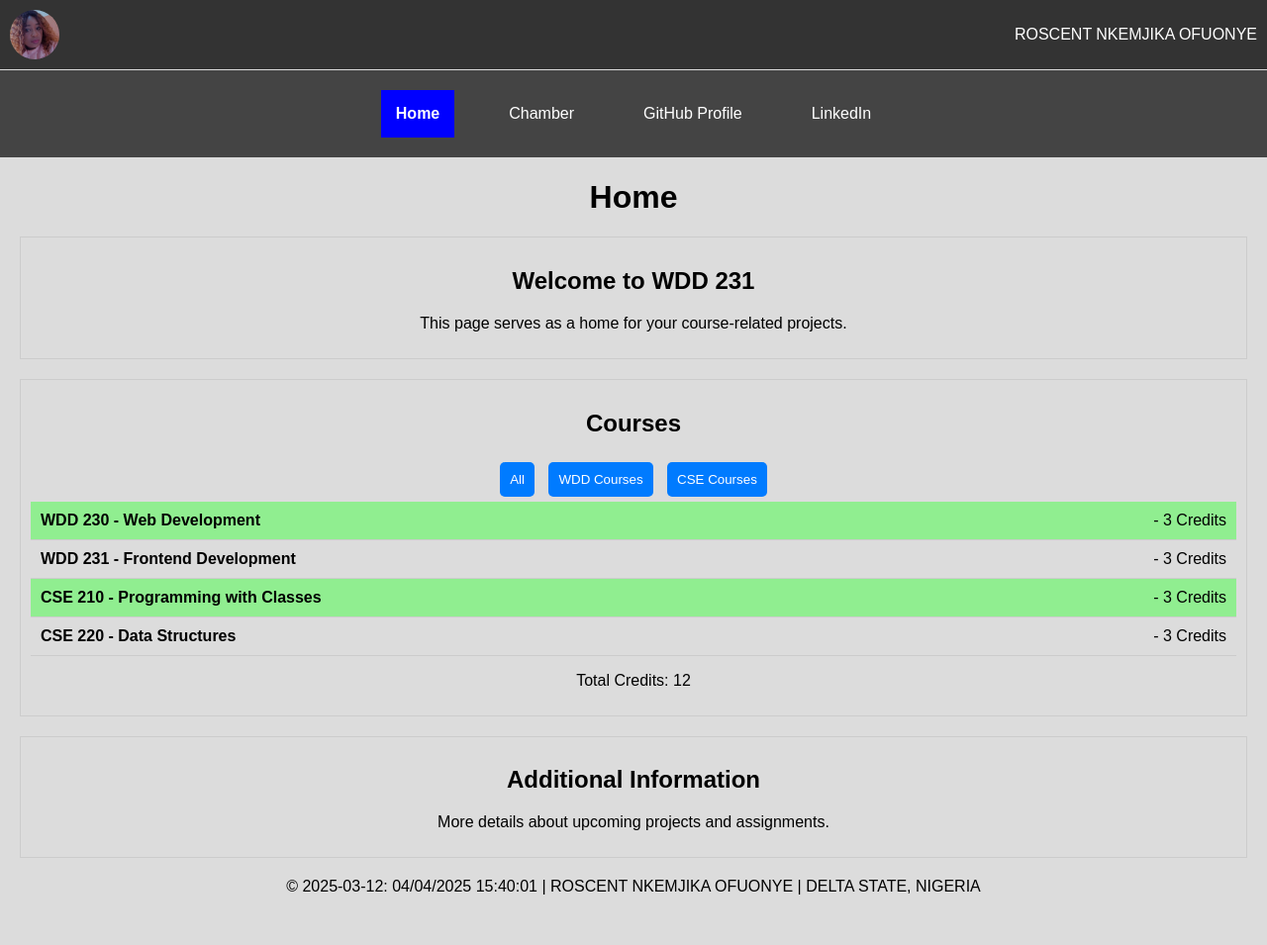
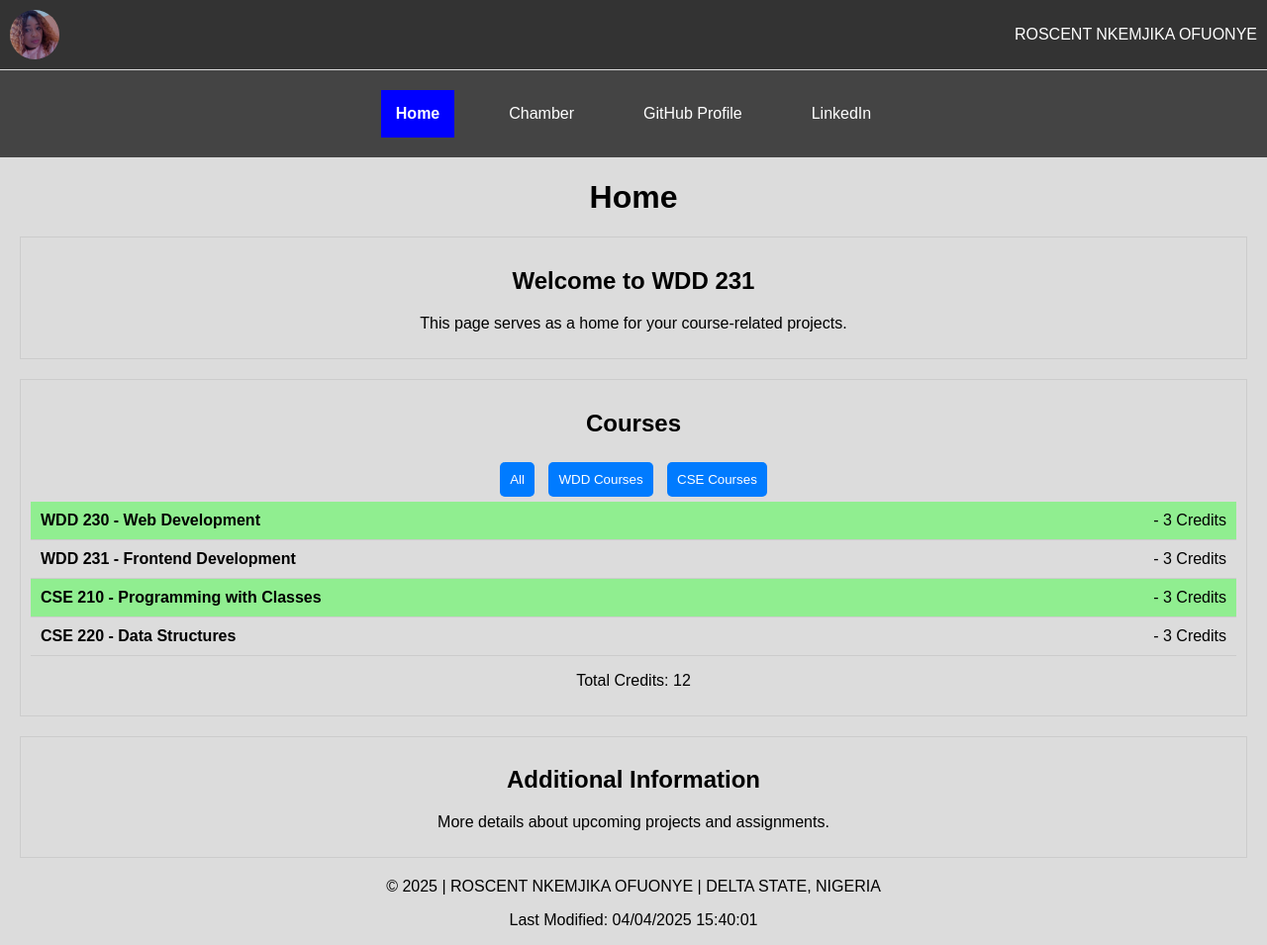
Before and after one commit to Roscent/wdd231, a plain HTML site: page index.html in a window 1280 px wide. Shown: the whole page at 99% size. Before the commit the page ends 921 px from the top, so only its background shows below. Drawn offline with Linux system fonts and the light colour scheme; files that its build step writes are made by us from their sources.

Commit message:
correction

```diff
--- a/index.html
+++ b/index.html
@@ -96,8 +96,8 @@
     </main>
 
     <footer>
-        <p>&copy; <span id="2025-03-12"></span> | ROSCENT NKEMJIKA OFUONYE | DELTA STATE, NIGERIA</p>
-        <p id="2025-03-12"></p>
+        <p>&copy; <span id="currentyear"></span> | ROSCENT NKEMJIKA OFUONYE | DELTA STATE, NIGERIA</p>
+        <p id="lastModified"></p>
     </footer>
 </body>
 
--- a/project/scripts/date.js
+++ b/project/scripts/date.js
@@ -0,0 +1,5 @@
+const currentYear = new Date().getFullYear();
+document.getElementById('currentyear').textContent = currentYear;
+
+
+document.getElementById('lastModified').textContent = `Last Modified: ${document.lastModified}`;
--- a/project/styles/mine.css
+++ b/project/styles/mine.css
@@ -45,3 +45,13 @@ p {
     font-size: larger;
     font-family: 'Lucida Sans';
 }
+
+footer {
+    background-color: #333;
+    color: white;
+    padding: 15px;
+    margin-top: 20px;
+    border-style: dotted;
+    text-align: center;
+    justify-content: space-around;
+}
--- a/scripts/date.js
+++ b/scripts/date.js
@@ -1,4 +1,5 @@
-document.addEventListener("DOMContentLoaded", () => {
-    document.getElementById("2025-03-12").textContent = new Date().getFullYear();
-    document.getElementById("2025-03-12").textContent = "2025-03-12: " + document.lastModified;
-});
+const currentYear = new Date().getFullYear();
+document.getElementById('currentyear').textContent = currentYear;
+
+
+document.getElementById('lastModified').textContent = `Last Modified: ${document.lastModified}`;
```
Also changed, not shown: chamber/directory.html (+2 -1 lines), chamber/discover.html (+1 -1 lines), chamber/index.html (+1 -1 lines), chamber/join.html (+4 -0 lines), chamber/prophets.html (+2 -1 lines), chamber/thankyou.html (+1 -1 lines), project/home.html (+5 -0 lines), project/service.html (+23 -0 lines).
